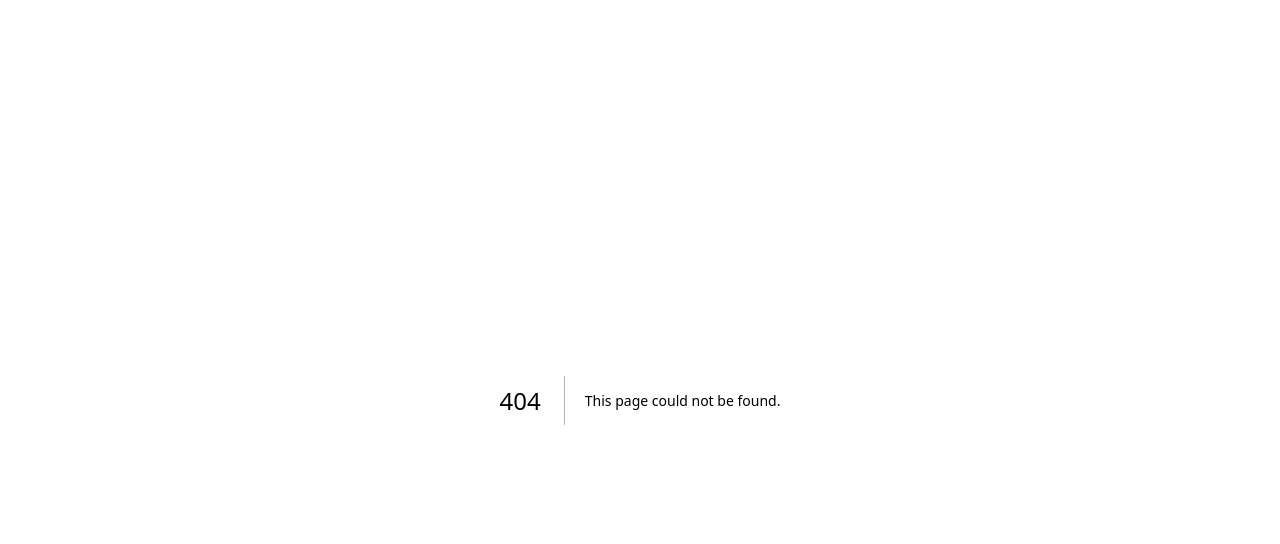
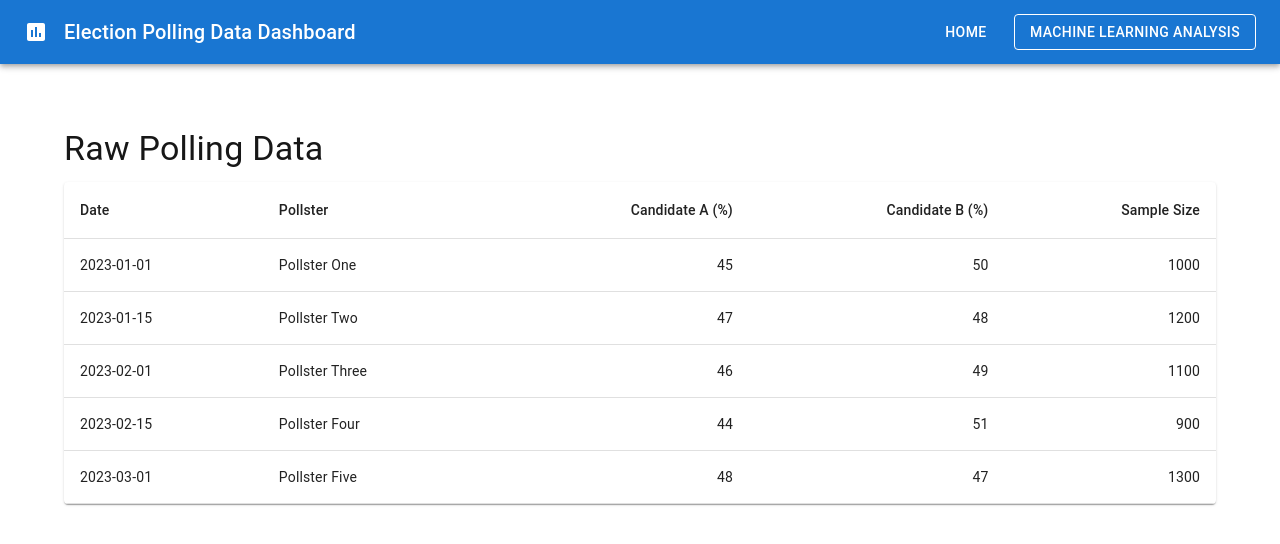
Before and after one commit to AbdulganiMuhammedsanii/stocksim, a Next.js app in the folder election_ml/: page /data in a window 1280 px wide. Before the commit this address had no page. Shown: the top 544 px of the page. Built offline with nearby package versions, Linux system fonts and the light colour scheme.

Commit message:
data page

```diff
--- /dev/null
+++ b/election_ml/app/data/page.tsx
@@ -0,0 +1,101 @@
+// pages/dashboard.tsx
+import React from 'react';
+import Head from 'next/head';
+import {
+  AppBar,
+  Toolbar,
+  Typography,
+  Container,
+  Box,
+  Button,
+  Stack,
+  Table,
+  TableBody,
+  TableCell,
+  TableContainer,
+  TableHead,
+  TableRow,
+  Paper,
+} from '@mui/material';
+import PollIcon from '@mui/icons-material/Poll';
+
+const createData = (
+  date: string,
+  pollster: string,
+  candidateA: number,
+  candidateB: number,
+  sampleSize: number
+) => {
+  return { date, pollster, candidateA, candidateB, sampleSize };
+};
+
+// Sample raw data
+const rows = [
+  createData('2023-01-01', 'Pollster One', 45, 50, 1000),
+  createData('2023-01-15', 'Pollster Two', 47, 48, 1200),
+  createData('2023-02-01', 'Pollster Three', 46, 49, 1100),
+  createData('2023-02-15', 'Pollster Four', 44, 51, 900),
+  createData('2023-03-01', 'Pollster Five', 48, 47, 1300),
+];
+
+const Dashboard: React.FC = () => {
+  return (
+    <>
+      <Head>
+        <title>Election Polling Data Dashboard</title>
+        <meta
+          name="description"
+          content="View all raw polling data for the upcoming election."
+        />
+        <link rel="icon" href="/favicon.ico" />
+      </Head>
+
+      {/* AppBar */}
+      <AppBar position="static" color="primary">
+        <Toolbar>
+          <PollIcon sx={{ mr: 2 }} />
+          <Typography variant="h6" component="div" sx={{ flexGrow: 1 }}>
+            Election Polling Data Dashboard
+          </Typography>
+          <Button color="inherit">Home</Button>
+          <Button color="inherit" variant="outlined" sx={{ ml: 2 }}>
+            Machine Learning Analysis
+          </Button>
+        </Toolbar>
+      </AppBar>
+
+      {/* Main Content */}
+      <Container sx={{ py: 8 }} maxWidth="lg">
+        <Typography variant="h4" gutterBottom>
+          Raw Polling Data
+        </Typography>
+        <TableContainer component={Paper}>
+          <Table aria-label="polling data table">
+            <TableHead>
+              <TableRow>
+                <TableCell>Date</TableCell>
+                <TableCell>Pollster</TableCell>
+                <TableCell align="right">Candidate A (%)</TableCell>
+                <TableCell align="right">Candidate B (%)</TableCell>
+                <TableCell align="right">Sample Size</TableCell>
+              </TableRow>
+            </TableHead>
+            <TableBody>
+              {rows.map((row, index) => (
+                <TableRow key={index}>
+                  <TableCell>{row.date}</TableCell>
+                  <TableCell>{row.pollster}</TableCell>
+                  <TableCell align="right">{row.candidateA}</TableCell>
+                  <TableCell align="right">{row.candidateB}</TableCell>
+                  <TableCell align="right">{row.sampleSize}</TableCell>
+                </TableRow>
+              ))}
+            </TableBody>
+          </Table>
+        </TableContainer>
+      </Container>
+    </>
+  );
+};
+
+export default Dashboard;
--- a/election_ml/app/page.tsx
+++ b/election_ml/app/page.tsx
@@ -17,7 +17,6 @@ import {
 import PollIcon from '@mui/icons-material/Poll';
 import ShowChartIcon from '@mui/icons-material/ShowChart';
 import DataUsageIcon from '@mui/icons-material/DataUsage';
-import Footer from '../src/components/Footer';
 
 const Home: React.FC = () => {
   return (
@@ -201,9 +200,6 @@ const Home: React.FC = () => {
           </Stack>
         </Container>
       </Box>
-
-      {/* Footer */}
-      <Footer />
     </>
   );
 };
--- a/election_ml/package.json
+++ b/election_ml/package.json
@@ -14,12 +14,14 @@
     "@mui/icons-material": "^6.1.1",
     "@mui/material": "^6.1.1",
     "next": "14.2.13",
+    "next-transpile-modules": "^10.0.1",
     "react": "^18",
-    "react-dom": "^18"
+    "react-dom": "^18",
+    "recharts": "^2.12.7"
   },
   "devDependencies": {
     "@types/node": "^20",
-    "@types/react": "^18",
+    "@types/react": "18.3.8",
     "@types/react-dom": "^18",
     "eslint": "^8",
     "eslint-config-next": "14.2.13",
--- a/election_ml/tsconfig.json
+++ b/election_ml/tsconfig.json
@@ -25,7 +25,8 @@
       "@/*": [
         "./*"
       ]
-    }
+    },
+    "forceConsistentCasingInFileNames": true
   },
   "include": [
     "next-env.d.ts",
```
Also changed, not shown: 1 other file (tests, documents, lock files or other folders).
